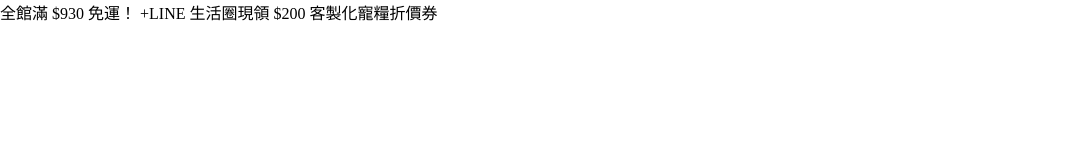
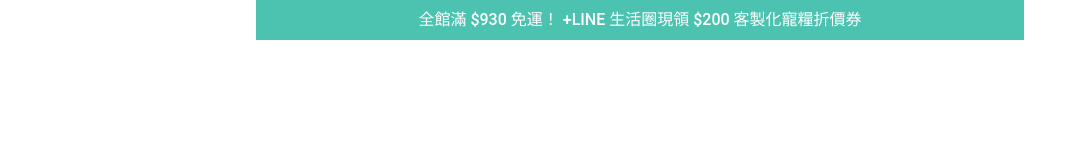
Before and after one commit to Lance0901/0310homework, a plain HTML site: page index.html in a window 1280 px wide. Shown: the whole page, without its empty margins (0-1086 px from the left). Drawn offline with Linux system fonts and the light colour scheme.

Commit message:
nav bar title

```diff
--- a/SCSS/style.scss
+++ b/SCSS/style.scss
@@ -2,13 +2,38 @@
     padding: 0;
     margin: 0;
 }
-$nav-head-color: #4CC2B1;
-$nav-headtext-color : #FFFFFF;
-.nav {
-    &.specialoffer {
+$nav-head-color: #4cc2b1;
+$nav-headtext-color: #ffffff;
+nav {
+    width: 100%;
+    .specialoffer {
         background: $nav-head-color;
-        &.text {
-            color: $nav-headtext-color;
-        }
+        width: 100%;
+        height: 40px;
+        color: $nav-headtext-color;
+        text-align: center;
+        font-family: 'Roboto';
+        font-style: normal;
+        font-weight: 500;
+        font-size: 16px;
+        line-height: 40px;
+        vertical-align: middle;
+        margin-left: auto;
+        margin-right: auto;
     }
 }
+@media (min-width: 375px) {
+    .specialoffer {
+        max-width: 375px;
+    }
+}
+@media (min-width: 768px) {
+    .specialoffer {
+        max-width: 768px;
+    }
+}
+@media (min-width :1440px) {
+    .specialoffer {
+        max-width: 1440px;
+    }
+}
```
Also changed, not shown: SCSS/style.css, 1 other file.
